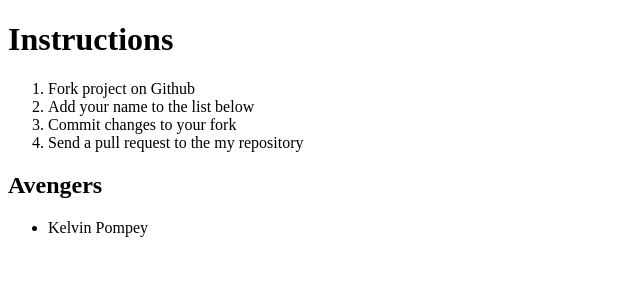
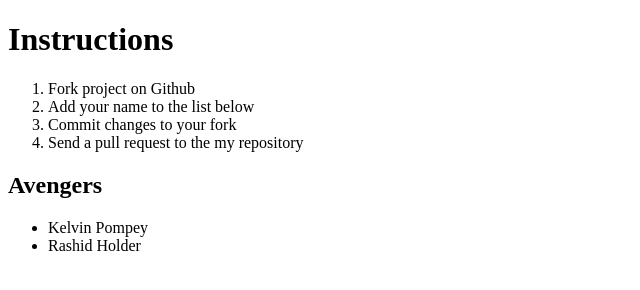
Before and after one commit to jebzaki/AvengersDemo, a plain HTML site: page index.html in a window 1280 px wide. Shown: the whole page, without its empty margins (0-640 px from the left). Drawn offline with Linux system fonts and the light colour scheme.

Commit message:
Name add
Added Rashid Holder to list

```diff
--- a/index.html
+++ b/index.html
@@ -16,6 +16,7 @@
 		<h2>Avengers</h2>
 		<ul>
 			<li>Kelvin Pompey</li>
+			<li>Rashid Holder</li>
 		</ul>
 	</body>
 </html>
```
